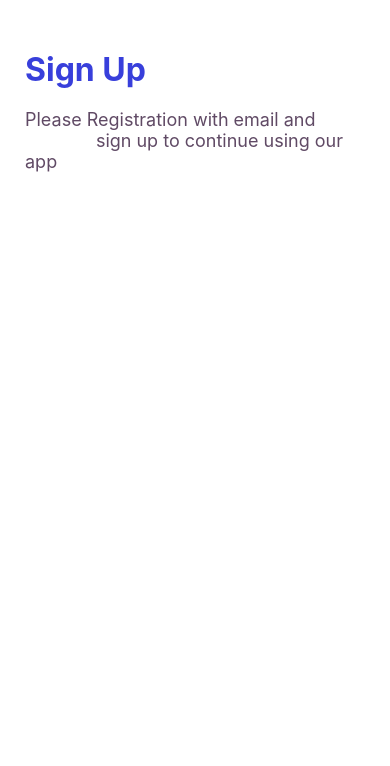
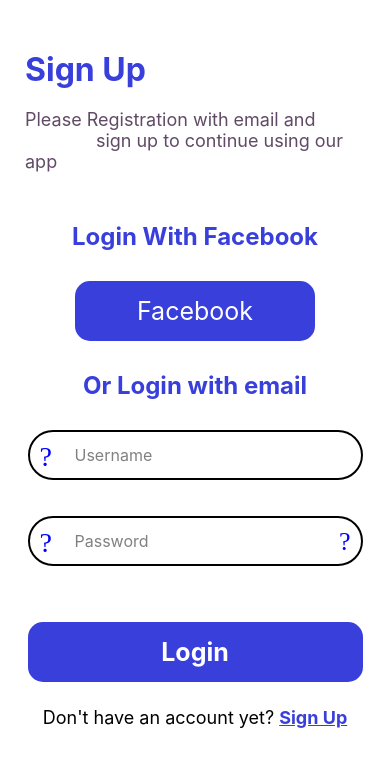
Before and after one commit to stelianok/ToDoLogin, a React Native app in the folder Mobile/: screen /Login in a window 390 px wide. Shown: the top 766 px of the page. Built offline with nearby package versions, Linux system fonts and the light colour scheme.

Commit message:
dependency react-native-vector-icons added, Login Page done

```diff
--- a/Mobile/package.json
+++ b/Mobile/package.json
@@ -11,7 +11,8 @@
   },
   "dependencies": {
     "react": "16.11.0",
-    "react-native": "0.62.2"
+    "react-native": "0.62.2",
+    "react-native-vector-icons": "^6.6.0"
   },
   "devDependencies": {
     "@babel/core": "^7.10.2",
--- a/Mobile/src/App.js
+++ b/Mobile/src/App.js
@@ -1,3 +1,4 @@
+/* eslint-disable no-unused-vars */
 import React from 'react';
 import {View, StatusBar} from 'react-native';
 
--- a/Mobile/src/screens/Login/index.js
+++ b/Mobile/src/screens/Login/index.js
@@ -1,9 +1,31 @@
-import React from 'react';
-import {View, Text, Button, Input} from 'react-native';
+import React, {useState} from 'react';
+import {
+  View,
+  Text,
+  TouchableOpacity,
+  TextInput,
+  useWindowDimensions,
+} from 'react-native';
 
 import styles from './styles';
 import Header from '../../components/Header';
+
+import Icon from 'react-native-vector-icons/Ionicons';
 export default function Login() {
+  const windowsWidth = useWindowDimensions().width;
+  const [showPass, setShowPass] = useState(true);
+  const [press, setPress] = useState(false);
+
+  function ShowPassword(press) {
+    if (press) {
+      setPress(false);
+      setShowPass(true);
+    } else if (press == false) {
+      setPress(true);
+      setShowPass(false);
+    }
+  }
+
   return (
     <View style={styles.container}>
       <Header
@@ -11,6 +33,68 @@ export default function Login() {
         text="Please Registration with email and
               sign up to continue using our app"
       />
+      <View style={styles.bodyContainer}>
+        <Text style={[styles.bodyText, {color: '#383FDB'}]}>
+          Login With Facebook
+        </Text>
+        <TouchableOpacity style={styles.facebookButton}>
+          <Text style={{color: '#FFF', fontSize: 25}}> Facebook </Text>
+        </TouchableOpacity>
+        <Text style={[styles.bodyText, {color: '#383FDB', marginTop: 30}]}>
+          Or Login with email
+        </Text>
+        <View>
+          <Icon
+            name={'ios-person'}
+            size={28}
+            color={'blue'}
+            style={styles.inputIcon}
+            underlineColorAndroid="transparent"
+          />
+          <TextInput
+            style={[styles.textInput, {width: windowsWidth - 55}]}
+            placeholder={'Username'}
+            placecholderTextColor={'gray'}
+          />
+        </View>
+        <View>
+          <Icon
+            name={'ios-lock'}
+            size={28}
+            color={'blue'}
+            style={styles.inputIcon}
+            underlineColorAndroid="transparent"
+          />
+          <TextInput
+            style={[styles.textInput, {width: windowsWidth - 55}]}
+            placeholder={'Password'}
+            secureTextEntry={showPass}
+            placecholderTextColor={'gray'}
+          />
+          <TouchableOpacity
+            style={styles.buttonEye}
+            onPress={() => {
+              ShowPassword(press);
+            }}>
+            <Icon
+              name={press === false ? 'ios-eye-off' : 'ios-eye'}
+              size={26}
+              color={'blue'}
+            />
+          </TouchableOpacity>
+        </View>
+        <TouchableOpacity
+          style={[styles.loginButton, {width: windowsWidth - 55}]}>
+          <Text style={styles.loginButtonText}>Login</Text>
+        </TouchableOpacity>
+
+        <View style={styles.bottomContainer}>
+          <Text style={styles.bottomText}>Don't have an account yet?</Text>
+          <TouchableOpacity>
+            <Text style={styles.registerButtonText}>Sign Up</Text>
+          </TouchableOpacity>
+        </View>
+      </View>
     </View>
   );
 }
--- a/Mobile/src/screens/Login/styles.js
+++ b/Mobile/src/screens/Login/styles.js
@@ -4,5 +4,79 @@ const styles = StyleSheet.create({
   container: {
     flex: 1,
   },
+  bodyContainer: {
+    alignItems: 'center',
+    justifyContent: 'center',
+
+    marginHorizontal: 0,
+  },
+  bodyText: {
+    fontSize: 24,
+    fontWeight: 'bold',
+
+    marginBottom: 30,
+  },
+  facebookButton: {
+    backgroundColor: '#383FDB',
+
+    borderRadius: 15,
+    paddingHorizontal: 55,
+    paddingVertical: 15,
+  },
+  loginButton: {
+    backgroundColor: '#383FDB',
+
+    height: 60,
+    borderRadius: 15,
+
+    marginBottom: 25,
+    marginTop: 20,
+    justifyContent: 'center',
+    alignItems: 'center',
+  },
+  loginButtonText: {
+    color: '#FFF',
+    fontWeight: 'bold',
+    fontSize: 25,
+  },
+  bottomContainer: {
+    flexDirection: 'row',
+  },
+  bottomText: {
+    fontSize: 18,
+    color: '#000',
+  },
+  registerButtonText: {
+    fontSize: 18,
+    color: '#383FDB',
+    fontWeight: 'bold',
+
+    paddingLeft: 5,
+
+    textDecorationLine: 'underline',
+  },
+  textInput: {
+    height: 50,
+    borderRadius: 45,
+    fontSize: 16,
+    paddingLeft: 45,
+    backgroundColor: 'transparent',
+    color: 'gray',
+
+    borderColor: '#000',
+    borderWidth: 2,
+    marginHorizontal: 25,
+    marginBottom: 36,
+  },
+  inputIcon: {
+    position: 'absolute',
+    top: 10,
+    left: 37,
+  },
+  buttonEye: {
+    position: 'absolute',
+    top: 10,
+    right: 37,
+  },
 });
 export default styles;
```
Also changed, not shown: 2 other files (tests, documents, lock files or other folders).
